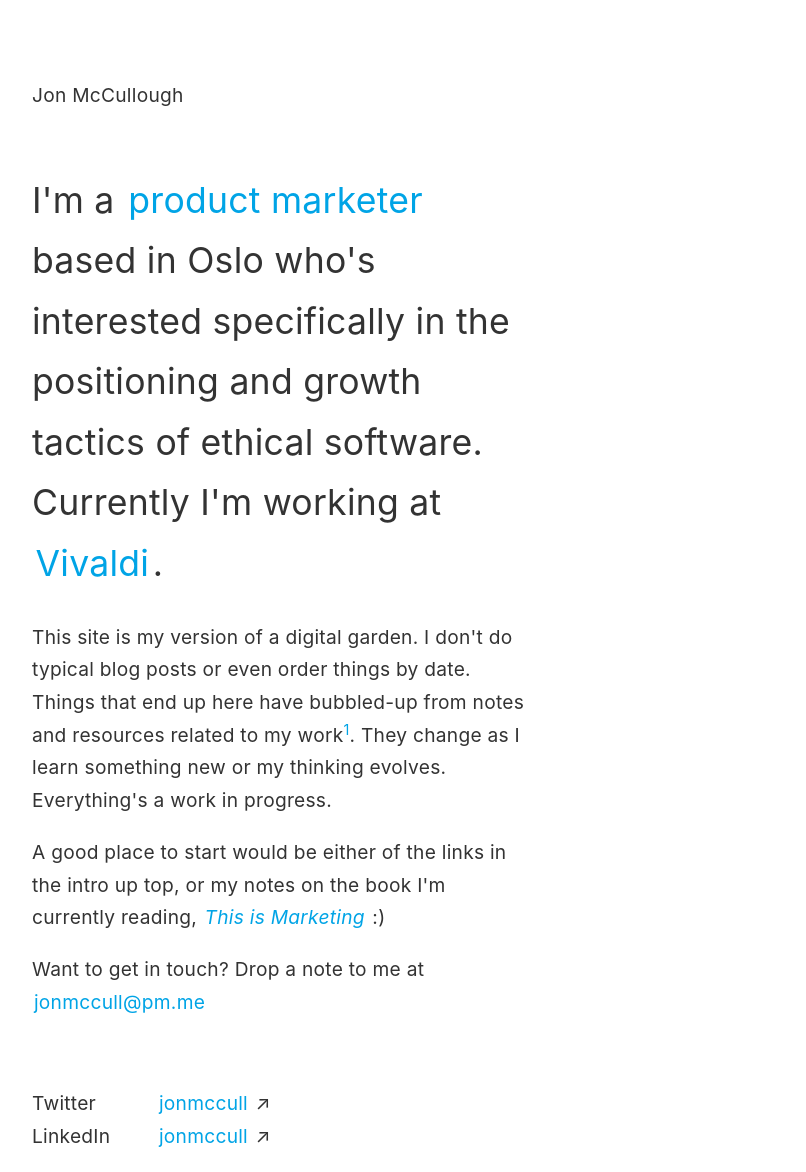
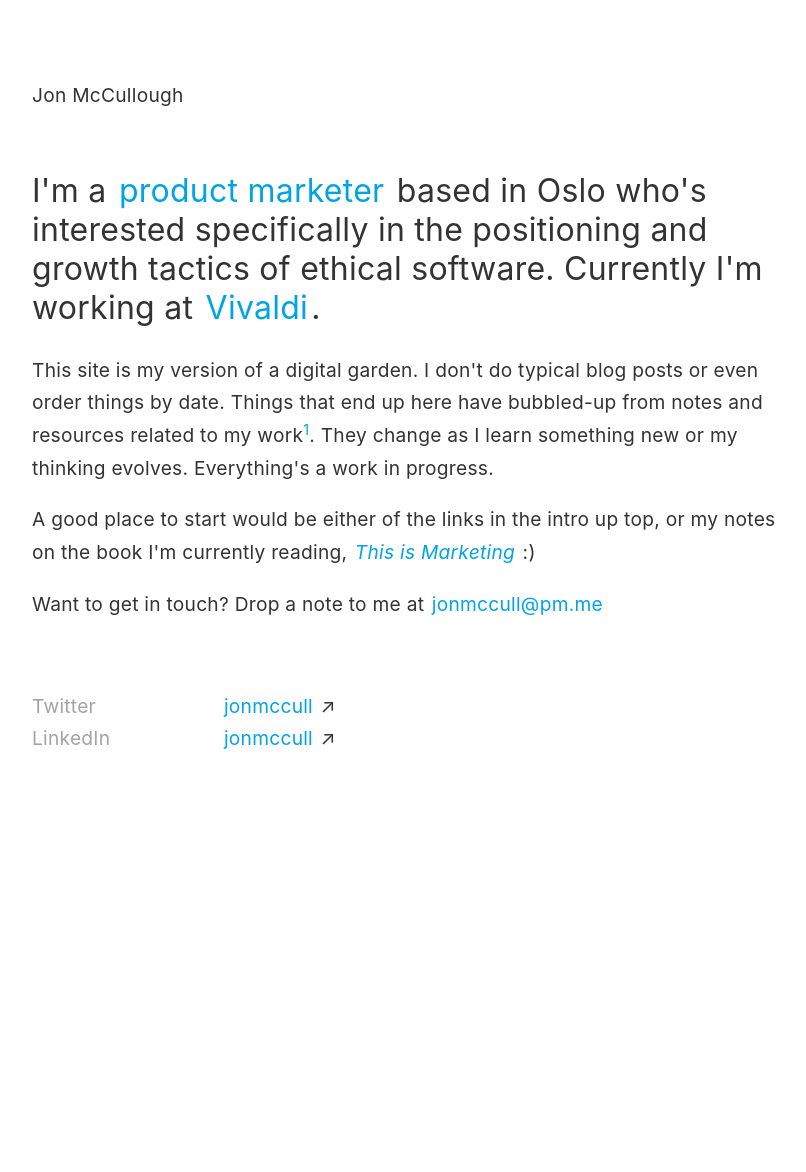
Before and after one commit to jonmccull/digital-garden, a Jekyll site: the page built from _pages/index-page.md, in a window 1280 px wide. Shown: the whole page, without its empty margins (228-1034 px from the left). Built offline with Jekyll 4.4.1, drawn with Linux system fonts in a browser that asks for light colours; after the commit the page ends 900 px from its top, so only the background shows below that.

Commit message:
Update, style, index grid and social-links
Signed-off-by: Jon McCullough <jonmccull@pm.me>

```diff
--- a/_sass/_style.scss
+++ b/_sass/_style.scss
@@ -29,8 +29,9 @@
 }
 
 .hero-title {
-  font-size: 2.22222rem;
+  font-size: 2.0rem;
   margin: 0 0 1.66667rem;
+  line-height: normal;
   font: $font-family;
 }
 
@@ -143,7 +144,7 @@
 }
 
 footer {
-  display: flex;
+  display: block;
   justify-content: center;
   color: mix($color-text, white, 80%);
   margin: 40px 0 40px 0;
@@ -157,7 +158,6 @@
   justify-content: space-between;
   flex-direction: row;
   font-size: 0.8em;
-
 }
 
 img {
@@ -178,6 +178,10 @@
   p {
     margin: 0;
   }
+}
+
+.grey-text {
+  color: #a4a2a2;
 }
 
 hr {
@@ -268,7 +272,7 @@
 
 .hero-text {
   grid-column-start: 3;
-  grid-column-end: 3;
+  grid-column-end: 6;
   grid-row-start: 3;
   grid-row-end: 3;
   background-color: transparent;
@@ -276,21 +280,22 @@
 
 .profile-pic {
   grid-column-start: 5;
-  grid-column-end: 5;
-  grid-row-start: 3;
-  grid-row-end: 4;
+  grid-column-end: 6;
+  grid-row-start: 5;
+  grid-row-end: 6;
   background-color: transparent;
 }
 
 .social-links {
   grid-column-start: 3;
   grid-column-end: 3;
+  grid-row-start: 4;
   background-color: transparent;
 }
 
 .index-body {
   grid-column-start: 3;
-  grid-column-end: 3;
+  grid-column-end: 6;
   grid-row-start: 5;
   grid-row-end: 5;
   background-color: transparent;
@@ -305,8 +310,8 @@
 }
 
 .footer {
-  grid-column-start: 1;
-  grid-column-end: 8;
+  grid-column-start: 3;
+  grid-column-end: 6;
   grid-row-start: 10;
   grid-row-end: 10;
   background-color: transparent;
@@ -409,8 +414,8 @@
     padding: 0px 10px 0px 20px;
   }
   .footer {
-    grid-column-start: 1;
-    grid-column-end: 7;
+    grid-column-start: 3;
+    grid-column-end: 6;
     padding: 0px 10px 0px 20px;
   }
   .backlink-box-grid {
@@ -435,25 +440,26 @@
   }
 
   .hero-text {
-    grid-column-start: 2;
-    grid-column-end: 2;
-    grid-row-start: 5;
-    grid-row-end: 5;
+    grid-column-start: 1;
+    grid-column-end: 6;
+    grid-row-start: 3;
+    grid-row-end: 4;
     padding: 0px 10px 0px 20px;
   }
 
   .social-links {
-    grid-column-start: 2;
-    grid-column-end: 2;
-    grid-row-start: 5;
-    grid-row-end: 5;
+    grid-column-start: 1;
+    grid-column-end: 6;
+    grid-row-start: 3;
+    grid-row-end: 4;
+    padding: 0px 10px 0px 20px;
   }
 
   .index-body {
-    grid-column-start: 2;
-    grid-column-end: 2;
-    grid-row-start: 7;
-    grid-row-end: 7;
+    grid-column-start: 1;
+    grid-column-end: 6;
+    grid-row-start: 3;
+    grid-row-end: 4;
     padding: 0px 10px 0px 20px;
   }
 
```
